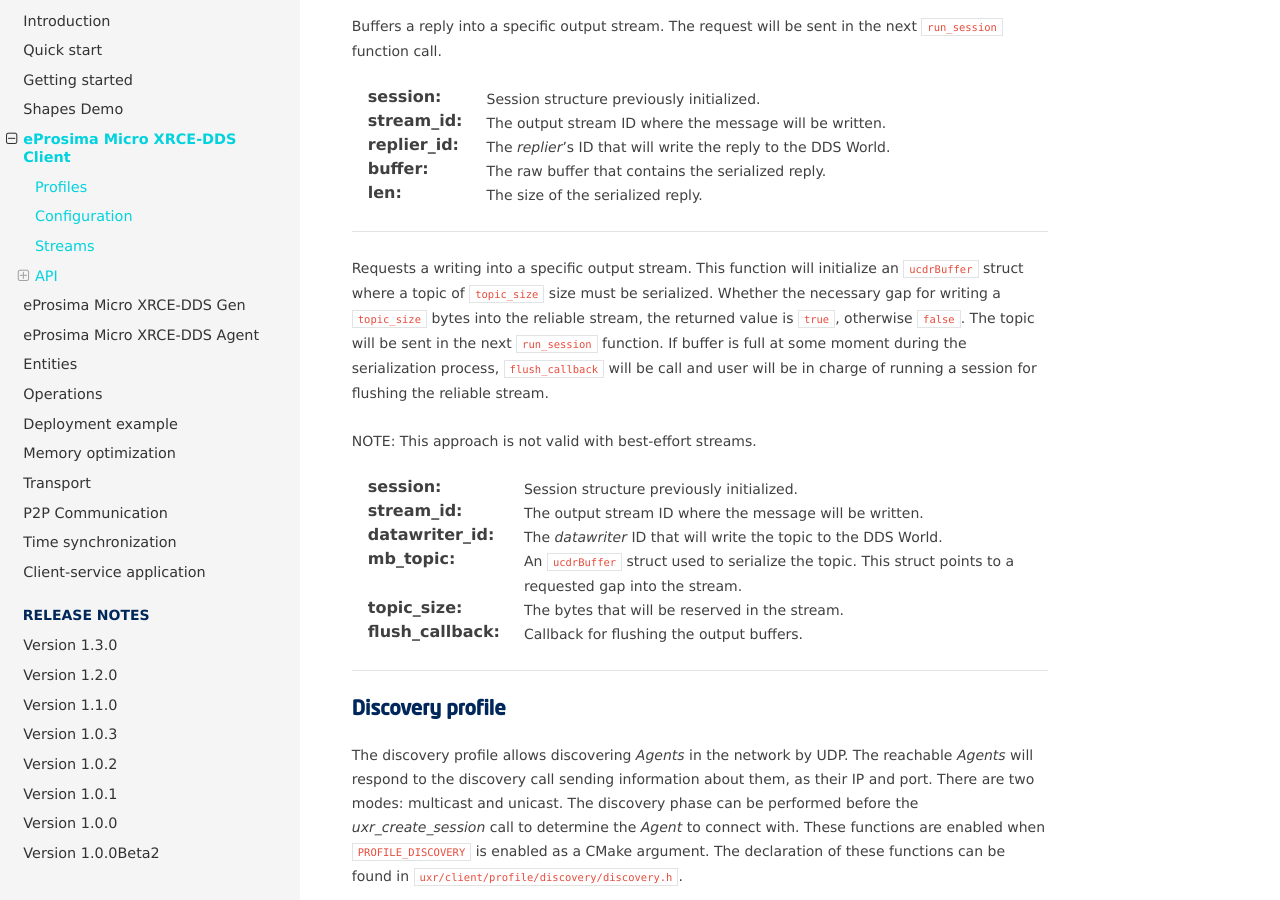
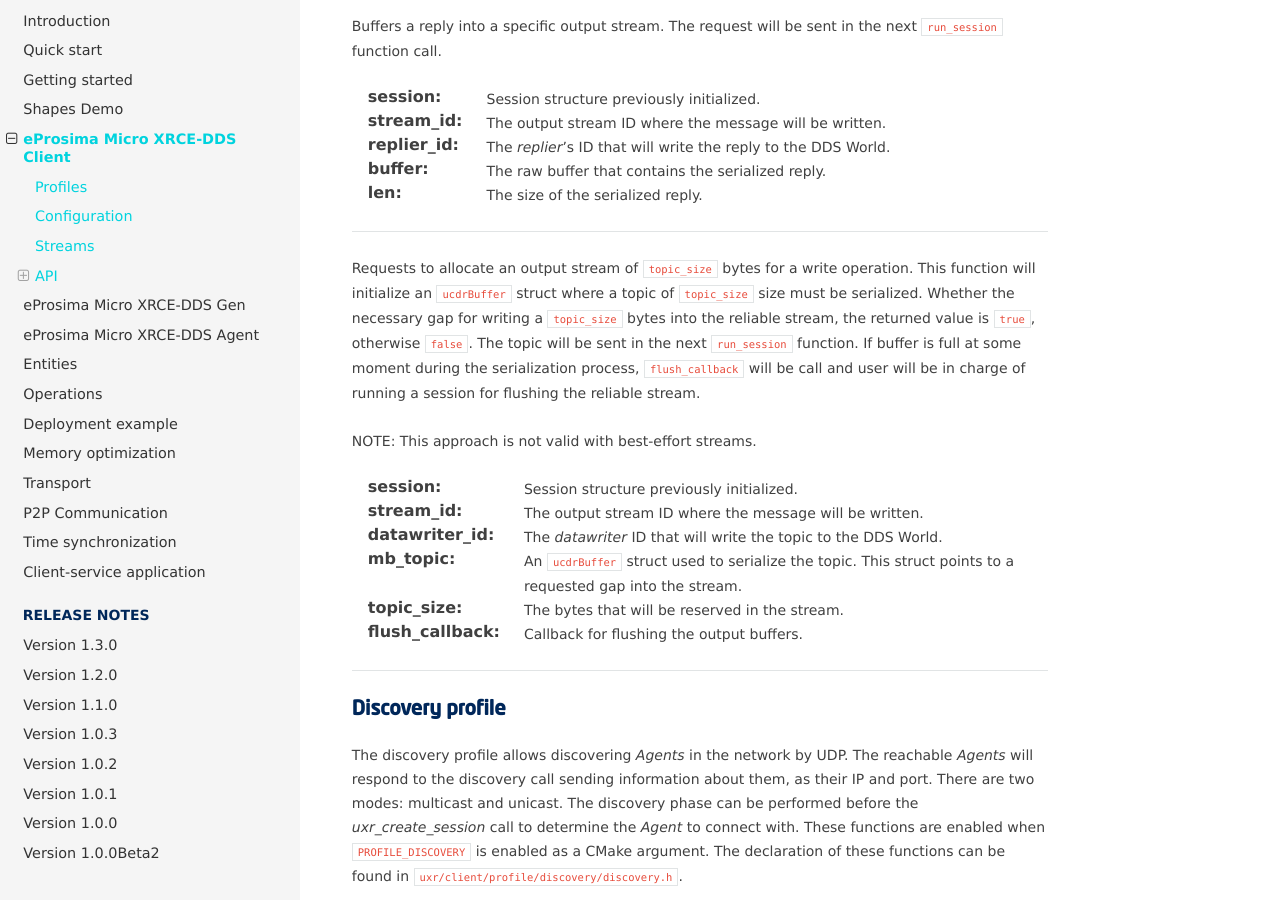
Before and after one commit to eProsima/Micro-XRCE-DDS-docs, a Sphinx documentation site: the page built from docs/client.rst, in a window 1280 px wide and 900 px high, scrolled down 18891 px. Built offline with Sphinx 7.4.7 and the Read the Docs theme 2.0.0, drawn with Linux system fonts in a browser that asks for light colours.

Commit message:
Update docs/client.rst
Co-authored-by: FranFin <58737168+FranFin@users.noreply.github.com>

```diff
--- a/docs/client.rst
+++ b/docs/client.rst
@@ -898,7 +898,7 @@
     bool uxr_prepare_output_stream_fragmented(uxrSession* session, uxrStreamId stream_id, uxrObjectId datawriter_id,
                                   struct ucdrBuffer* ub, size_t topic_size, uxrOnBuffersFull flush_callback);
 
-Requests a writing into a specific output stream.
+Requests to allocate an output stream of ``topic_size`` bytes for a write operation.
 This function will initialize an ``ucdrBuffer`` struct where a topic of ``topic_size`` size must be serialized.
 Whether the necessary gap for writing a ``topic_size`` bytes into the reliable stream, the returned value is ``true``, otherwise ``false``.
 The topic will be sent in the next ``run_session`` function. If buffer is full at some moment during the serialization process, ``flush_callback`` will be call and user will be in charge of running a session for flushing the reliable stream.
```
